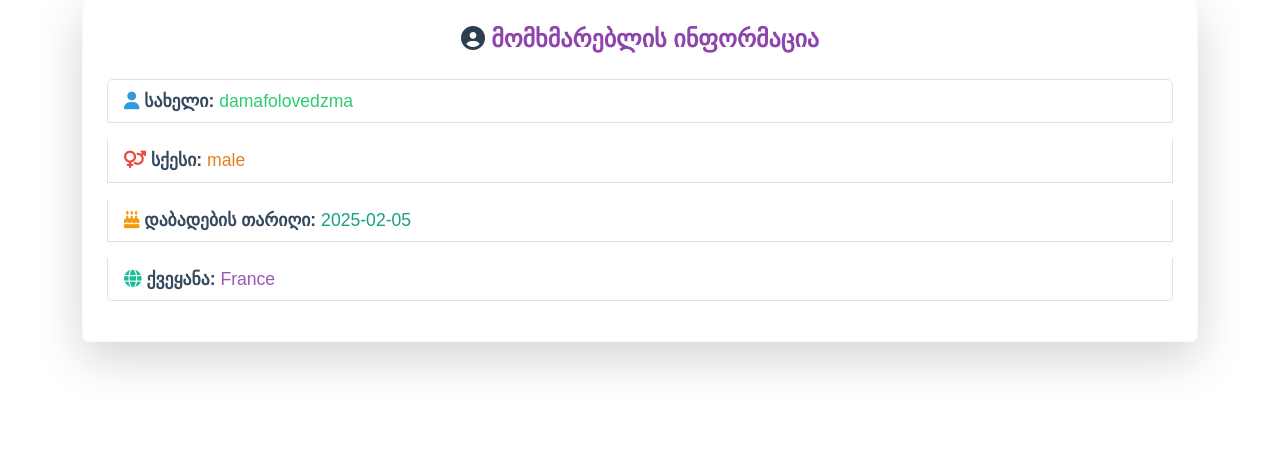
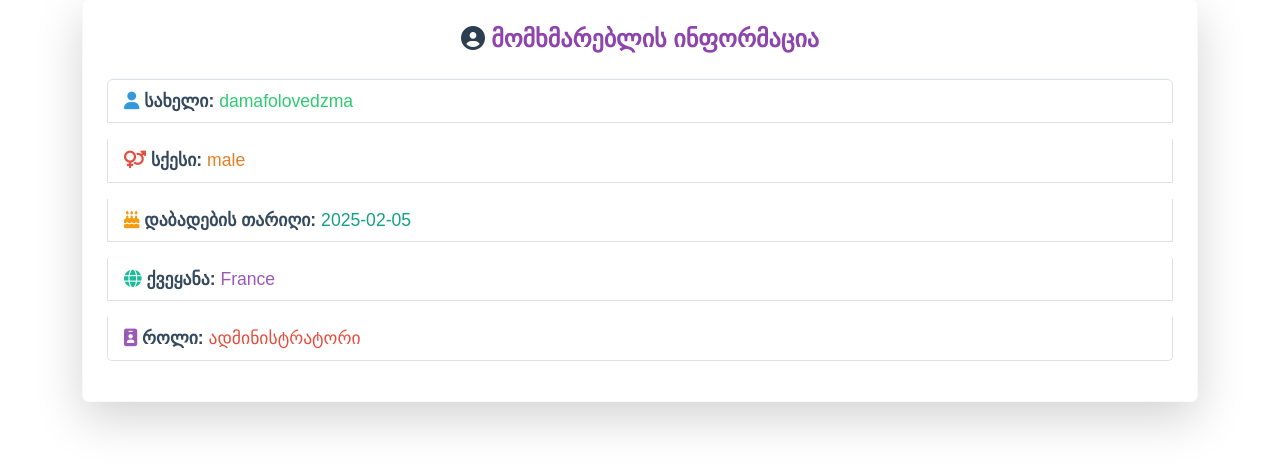
Before and after one commit to SANDRICKSON/vefxistyaosani, a Flask app: page /profile in a window 1280 px wide. Shown: the part 141-611 px from the top of the page. Run offline with Flask 3, Linux system fonts and the light colour scheme; a user stored in the database is signed in; some web fonts are replaced.

Commit message:
Update profile.html

```diff
--- a/templates/profile.html
+++ b/templates/profile.html
@@ -19,17 +19,23 @@
                 <p class="list-group-item" style="font-size: 1.1rem; font-weight: 500; color: #34495e;">
                     <i class="fas fa-globe" style="color: #1abc9c;"></i> <strong>ქვეყანა:</strong> <span style="color: #9b59b6;">{{ current_user.country }}</span>
                 </p>
+                <p class="list-group-item" style="font-size: 1.1rem; font-weight: 500; color: #34495e;">
+                    <i class="fas fa-id-badge" style="color: #9b59b6;"></i> <strong>როლი:</strong>
+                    {% if current_user.id == 1 %}
+                        <span style="color: #e74c3c;">ადმინისტრატორი</span>
+                    {% else %}
+                        <span style="color: #2ecc71;">სტუმარი</span>
+                    {% endif %}
+                </p>
             </div>
         </div>
     </div>
     <style>
         .list-group-item{
             font-family: "BPG Classic Medium", sans-serif;
-
         }
         .good{
             font-family: "BPG Classic Medium", sans-serif;
-
         }
     </style>
 {% endblock %}
```
